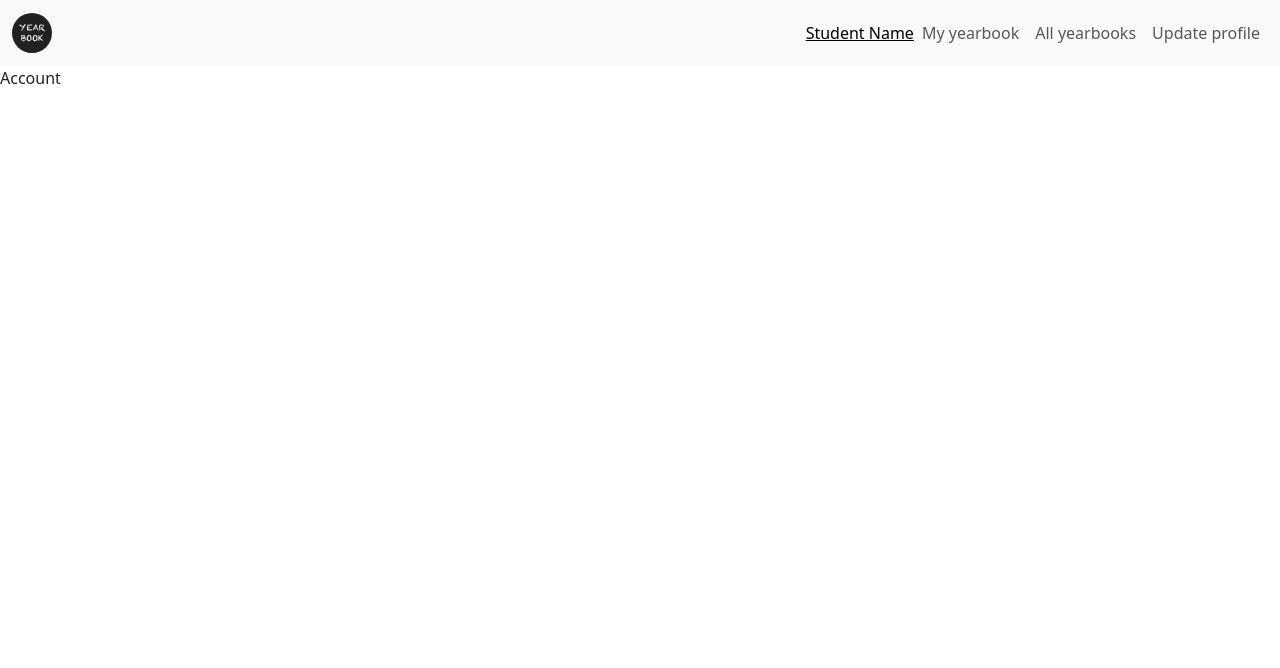
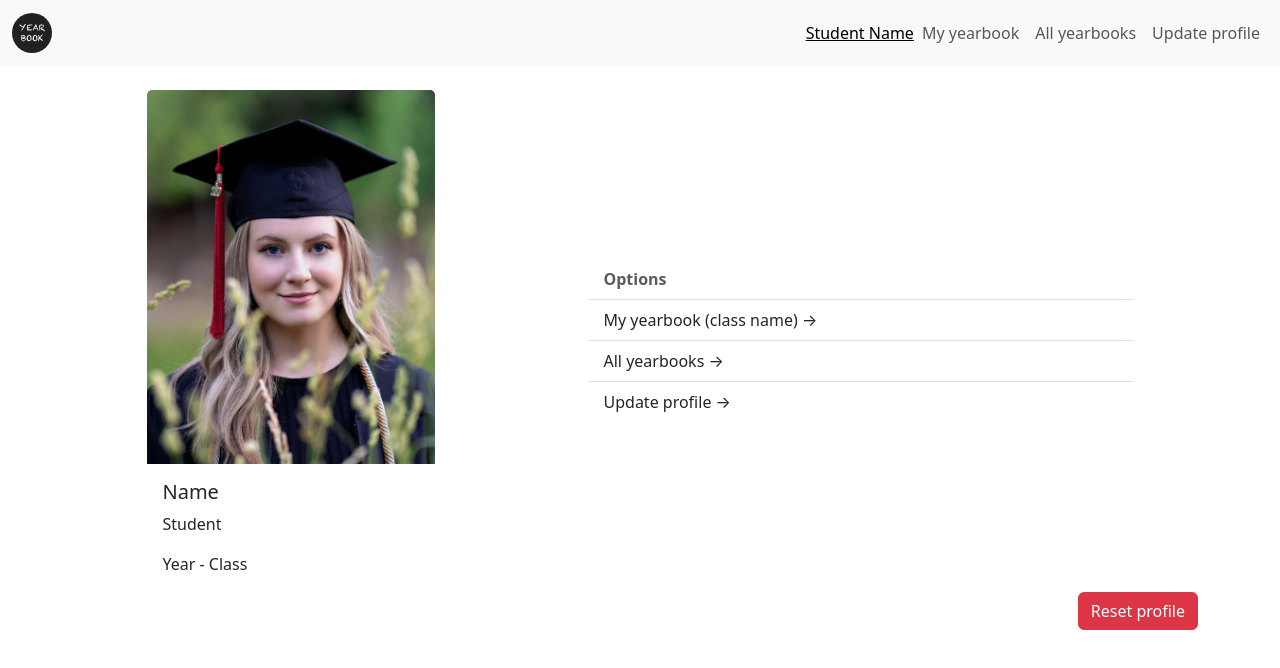
Before and after one commit to wenxpan/digital-yearbook-frontend, a React (Vite) app: page /admin in a window 1280 px wide. Shown: the top 668 px of the page. Built offline with nearby package versions, Linux system fonts and the light colour scheme.

Commit message:
added student account view

```diff
--- a/src/pages/Account.jsx
+++ b/src/pages/Account.jsx
@@ -1,7 +1,61 @@
 import React from "react"
+import Button from "react-bootstrap/Button"
+import Card from "react-bootstrap/Card"
+import Row from "react-bootstrap/Row"
+import Col from "react-bootstrap/Col"
+import Container from "react-bootstrap/Container"
+import ListGroup from "react-bootstrap/ListGroup"
+import { Link, useNavigate } from "react-router-dom"
 
-const Account = () => {
-  return <div>Account</div>
+const Account = ({ img = "/src/assets/profile-placeholder.jpg" }) => {
+  const isAdmin = false
+
+  function handleReset() {
+    // student reset profile
+    console.log("reset profile clicked")
+  }
+  return (
+    <>
+      <Container fluid="md" className="mt-4">
+        <Row lg={2} className="justify-content-around">
+          <Col lg="auto">
+            <Card className="border-0" style={{ width: "18rem" }}>
+              <Card.Img variant="top" src={img} />
+              <Card.Body>
+                <Card.Title>Name</Card.Title>
+                <Card.Text>{isAdmin ? "Admin" : "Student"}</Card.Text>
+                {!isAdmin && <Card.Text>Year - Class</Card.Text>}
+              </Card.Body>
+            </Card>
+          </Col>
+          <Col className="align-self-center">
+            <ListGroup variant="flush" as="nav">
+              <ListGroup.Item disabled className="fw-bold">
+                Options
+              </ListGroup.Item>
+              <ListGroup.Item as={Link} to={`/classes/${1}`}>
+                My yearbook {"(class name)"} →
+              </ListGroup.Item>
+              <ListGroup.Item as={Link} to="/classes">
+                All yearbooks →
+              </ListGroup.Item>
+              <ListGroup.Item as={Link} to={`/students/${1}/edit`}>
+                Update profile →
+              </ListGroup.Item>
+            </ListGroup>
+          </Col>
+        </Row>
+        <Row>
+          <Col />
+          <Col md="auto">
+            <Button variant="danger" onClick={handleReset}>
+              Reset profile
+            </Button>
+          </Col>
+        </Row>
+      </Container>
+    </>
+  )
 }
 
 export default Account
```
